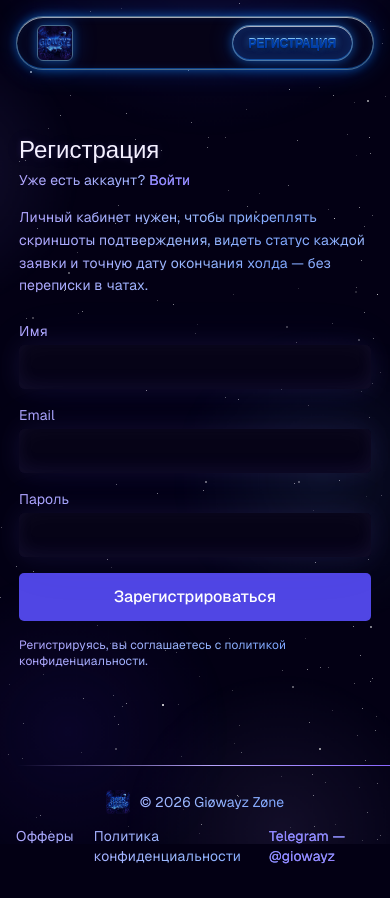
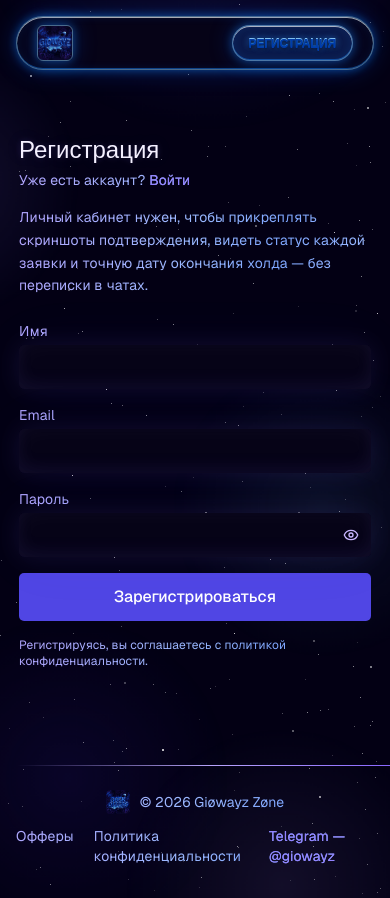
Before and after one commit to giowayz/giowayzmoney, a Next.js app: page /auth/register in a window 390 px wide. Built offline with nearby package versions, Linux system fonts and the light colour scheme; no server answers; a web font is replaced by a local one.

Commit message:
Fix mobile scroll jitter, full offer text on cards, password visibility toggle, show account email in cabinet

```diff
--- a/src/app/cabinet/page.tsx
+++ b/src/app/cabinet/page.tsx
@@ -77,6 +77,7 @@ export default async function CabinetPage() {
             <h1 className="text-2xl font-display glow-text">
               {profile?.full_name || user.email}
             </h1>
+            <p className="text-sm shimmer-text-soft">{user.email}</p>
             <p className="text-sm shimmer-text-soft">
               Регистрация:{" "}
               {profile?.created_at
--- a/src/app/layout.tsx
+++ b/src/app/layout.tsx
@@ -36,7 +36,7 @@ export default function RootLayout({ children }: LayoutProps<"/">) {
       lang="ru"
       className={`${geistSans.variable} ${geistMono.variable} ${unbounded.variable} h-full antialiased`}
     >
-      <body className="min-h-full flex flex-col bg-[#030014] text-[#f4f0ff]">
+      <body className="relative min-h-full flex flex-col bg-[#030014] text-[#f4f0ff]">
         <StarField />
         <Nav />
         <main className="flex-1">{children}</main>
--- a/src/components/AuthForm.tsx
+++ b/src/components/AuthForm.tsx
@@ -1,6 +1,7 @@
 "use client";
 
-import { useActionState } from "react";
+import { useActionState, useState } from "react";
+import { Eye, EyeOff } from "lucide-react";
 import type { AuthActionState } from "@/app/auth/actions";
 
 interface AuthFormProps {
@@ -12,6 +13,7 @@ export default function AuthForm({ action, mode }: AuthFormProps) {
   const [state, formAction, pending] = useActionState<AuthActionState, FormData>(action, {
     error: null,
   });
+  const [showPassword, setShowPassword] = useState(false);
 
   return (
     <form action={formAction} className="space-y-4">
@@ -47,14 +49,24 @@ export default function AuthForm({ action, mode }: AuthFormProps) {
         <label className="block text-sm shimmer-text-soft mb-1" htmlFor="password">
           Пароль
         </label>
+        <div className="relative">
           <input
             id="password"
             name="password"
-          type="password"
+            type={showPassword ? "text" : "password"}
             required
             minLength={8}
-          className="liquid-glass w-full rounded-[5px] px-4 py-2.5 text-[#f4f0ff] outline-none focus:shadow-[inset_0_0_0_1px_#9382ff] transition"
+            className="liquid-glass w-full rounded-[5px] px-4 py-2.5 pr-11 text-[#f4f0ff] outline-none focus:shadow-[inset_0_0_0_1px_#9382ff] transition"
           />
+          <button
+            type="button"
+            onClick={() => setShowPassword((v) => !v)}
+            aria-label={showPassword ? "Скрыть пароль" : "Показать пароль"}
+            className="absolute right-3 top-1/2 -translate-y-1/2 text-[#c9b7ff] hover:text-[#9382ff] transition"
+          >
+            {showPassword ? <EyeOff className="h-4 w-4" /> : <Eye className="h-4 w-4" />}
+          </button>
+        </div>
       </div>
 
       {state.error && <p className="text-sm text-red-400">{state.error}</p>}
--- a/src/components/CardCarousel.tsx
+++ b/src/components/CardCarousel.tsx
@@ -618,7 +618,7 @@ export default function CardCarousel({
                                 {offer.bank}
                               </div>
                               <div
-                                className="truncate whitespace-nowrap uppercase tracking-wider text-[#c9b7ff]"
+                                className="leading-tight uppercase tracking-wider text-[#c9b7ff]"
                                 style={{ fontSize: fs(12, 7) }}
                               >
                                 {CATEGORY_LABELS[offer.category]}
@@ -633,10 +633,17 @@ export default function CardCarousel({
                           </span>
                         </div>
 
-                        {/* Offer detail, middle */}
+                        {/* Offer detail, middle — the real offer copy runs up
+                            to ~110 characters ("Регистрация бизнеса,
+                            открытие и активация счёта от 3000 руб. в течение
+                            45 дней после заполнения заявки"), so a fixed
+                            2-line clamp truncated it into a "..." on longer
+                            offers. Shrinking the font for longer text and
+                            giving it more lines to grow into means the full
+                            sentence always fits instead of being cut off. */}
                         <p
-                          className="line-clamp-2 leading-snug text-white/85"
-                          style={{ fontSize: fs(12, 8) }}
+                          className="line-clamp-4 leading-snug text-white/85"
+                          style={{ fontSize: offer.action.length > 70 ? fs(10, 7) : fs(12, 8) }}
                         >
                           {offer.action}
                         </p>
@@ -710,12 +717,12 @@ export default function CardCarousel({
                     </div>
                     <div className="absolute inset-0 flex flex-col items-center justify-end pb-5 sm:pb-6 gap-1 sm:gap-1.5 z-20 text-center px-4">
                       <div
-                        className="line-clamp-2 max-w-[90%] font-mono text-[11px] sm:text-[13px] font-semibold tracking-[0.06em] text-white"
+                        className="line-clamp-3 max-w-[90%] font-mono text-[11px] sm:text-[13px] font-semibold tracking-[0.06em] text-white"
                         style={{ textShadow: "0 0 10px rgba(147,130,255,0.6)" }}
                       >
                         {offer.name}
                       </div>
-                      <div className="font-mono text-[9px] sm:text-[10px] text-[#c9b7ff] line-clamp-2 max-w-[85%]">
+                      <div className="font-mono text-[9px] sm:text-[10px] text-[#c9b7ff] line-clamp-4 max-w-[85%]">
                         {offer.action}
                       </div>
                       <div className="mt-1 flex items-center gap-3 font-mono text-[9px] sm:text-[10px] text-white/90">
--- a/src/components/StarField.tsx
+++ b/src/components/StarField.tsx
@@ -1,9 +1,16 @@
 // Decorative cosmic backdrop: slow-drifting violet/blue nebula blobs plus a
-// constellation of tiny stars, fixed behind the whole page. A deterministic
+// constellation of tiny stars, sitting behind the whole page. A deterministic
 // pseudo-random layout (fixed seed) keeps server and client output identical
 // without shipping thousands of literal box-shadow coordinates, and the
 // nebula motion is pure CSS (no JS, no image assets) — a "living" backdrop
 // that costs nothing to ship or animate.
+//
+// Positioned absolute (scrolling with the page), not fixed. A `position:
+// fixed` background visibly jitters against the content on mobile browsers
+// as the address bar collapses/expands during scroll — the viewport used
+// for fixed positioning and the one used for layout briefly disagree, so
+// the backdrop swims relative to everything else. `absolute` ties it to the
+// document instead, so it scrolls in lockstep with no recomposite fighting.
 function seededRandom(seed: number) {
   let value = seed;
   return () => {
@@ -37,7 +44,7 @@ const NEBULAE = [
 export default function StarField() {
   return (
     <div
-      className="pointer-events-none fixed inset-0 -z-10 overflow-hidden bg-[#030014] contain-paint"
+      className="pointer-events-none absolute inset-0 -z-10 overflow-hidden bg-[#030014] contain-paint"
       aria-hidden="true"
     >
       {NEBULAE.map((n, i) => (
```
Lines whose indentation alone changed are shown as unchanged.
